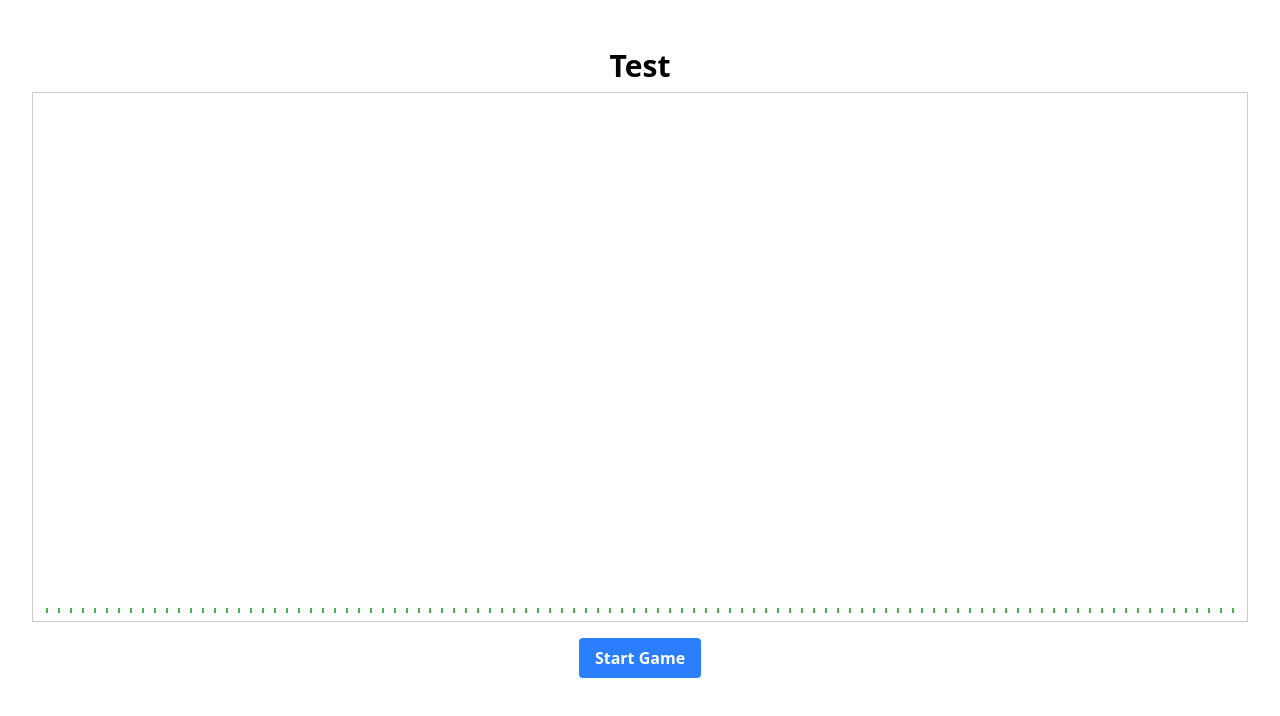
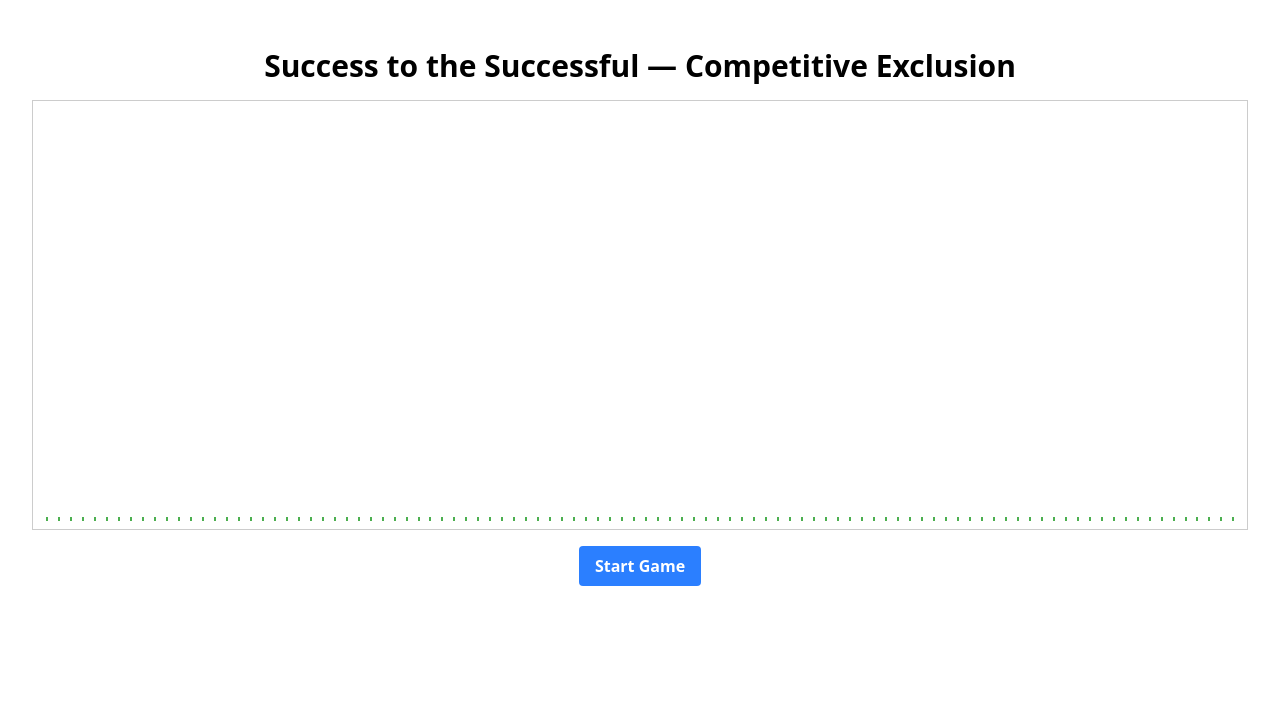
Before and after one commit to lcrespom/winner-game, a React (Vite) app: page / in a window 1280 px wide. Shown: the top 716 px of the page. Built offline with nearby package versions, Linux system fonts and the light colour scheme.

Commit message:
Added ToDo's

```diff
--- a/src/App.tsx
+++ b/src/App.tsx
@@ -3,7 +3,7 @@ import { startGame, stepGame, normalizeGame } from './game-engine/engine'
 import GameGraph from './components/game-graph'
 import { useState } from 'react'
 
-const TURNS_PER_FRAME = 100
+const TURNS_PER_FRAME = 1000
 
 function App() {
   const [gameState, setGameState] = useState(() => startGame())
@@ -26,7 +26,7 @@ function App() {
 
   return (
     <>
-      <h1>Test</h1>
+      <h1>Success to the Successful — Competitive Exclusion</h1>
       <GameGraph state={normalizeGame(gameState)} />
       <button onClick={startSimulation}>
         {gameState.turn == 0 ? 'Start Game' : 'Pause Game'}
@@ -35,4 +35,20 @@ function App() {
   )
 }
 
+/*
+ToDo:
+
+  - Controls
+    - Start/restart button
+    - Pause/continue button
+    - Turns per frame slider
+  - Data input
+    - Number of players
+    - Initial coins
+    - Help turns (with hover)
+  - Information
+    - Turn counter
+    - Player counter
+*/
+
 export default App
--- a/src/components/game-graph.tsx
+++ b/src/components/game-graph.tsx
@@ -10,11 +10,12 @@ interface CoinBarChartProps {
 export const CoinBarChart: React.FC<CoinBarChartProps> = ({
   state,
   width = '100%',
-  height = '530px',
+  height = '430px',
 }) => {
   const { players } = state
   const maxCoins = players.reduce((coins, player) => coins + player.coins, 0) // Math.max(...players.map(p => p.coins), 1)
 
+  //TODO: add values in Y axis
   return (
     <div
       style={{
@@ -25,11 +26,11 @@ export const CoinBarChart: React.FC<CoinBarChartProps> = ({
         border: '1px solid #ccc',
         padding: '8px',
         boxSizing: 'border-box',
-        marginBottom: '1em',
+        margin: '1em 0',
       }}
     >
       {players.map(player => {
-        const barHeight = (player.coins / maxCoins) * 500
+        const barHeight = (player.coins / maxCoins) * 400
         return (
           <div
             key={player.id}
@@ -46,10 +47,8 @@ export const CoinBarChart: React.FC<CoinBarChartProps> = ({
                 width: '2px',
                 height: `${barHeight}px`,
                 backgroundColor: '#4CAF50',
-                // transition: 'height 0.3s ease',
               }}
             />
-            {/* <div style={{ marginTop: '4px', fontSize: '9px' }}>{player.coins}</div> */}
           </div>
         )
       })}
```
